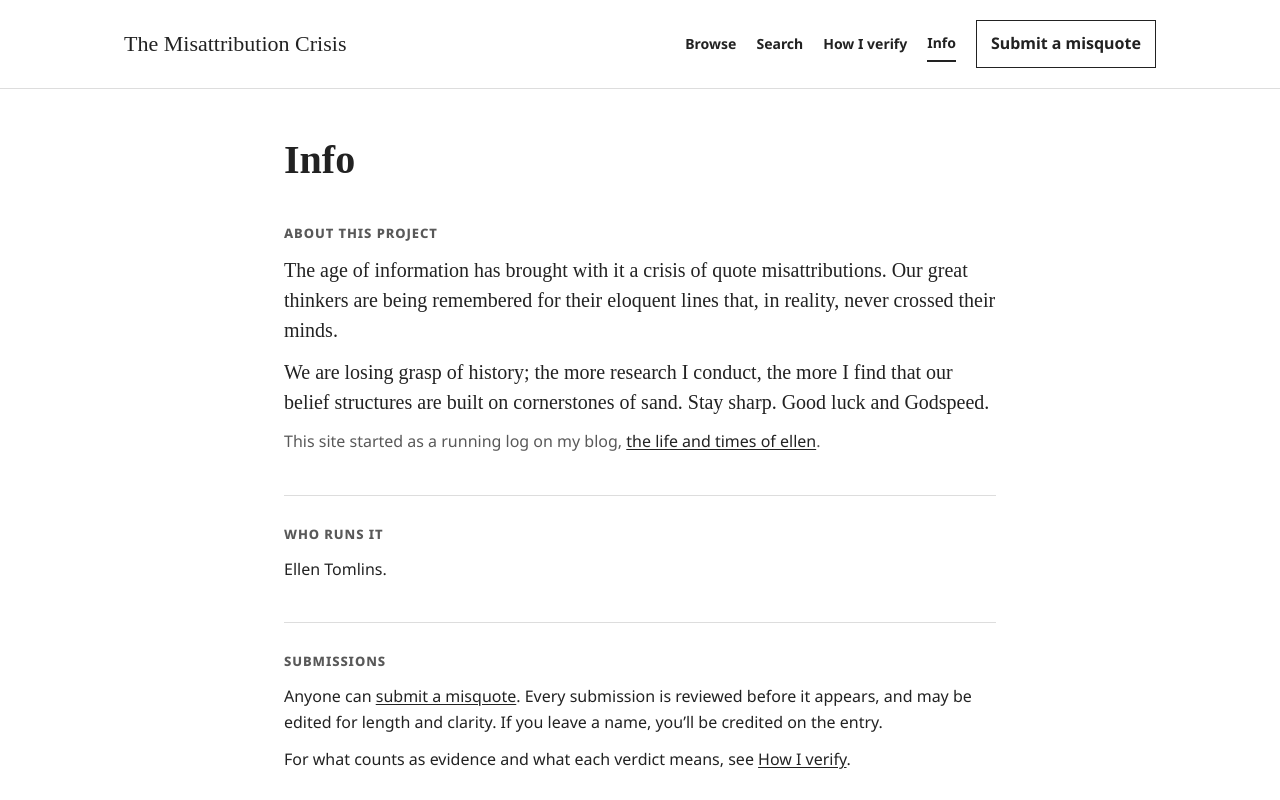
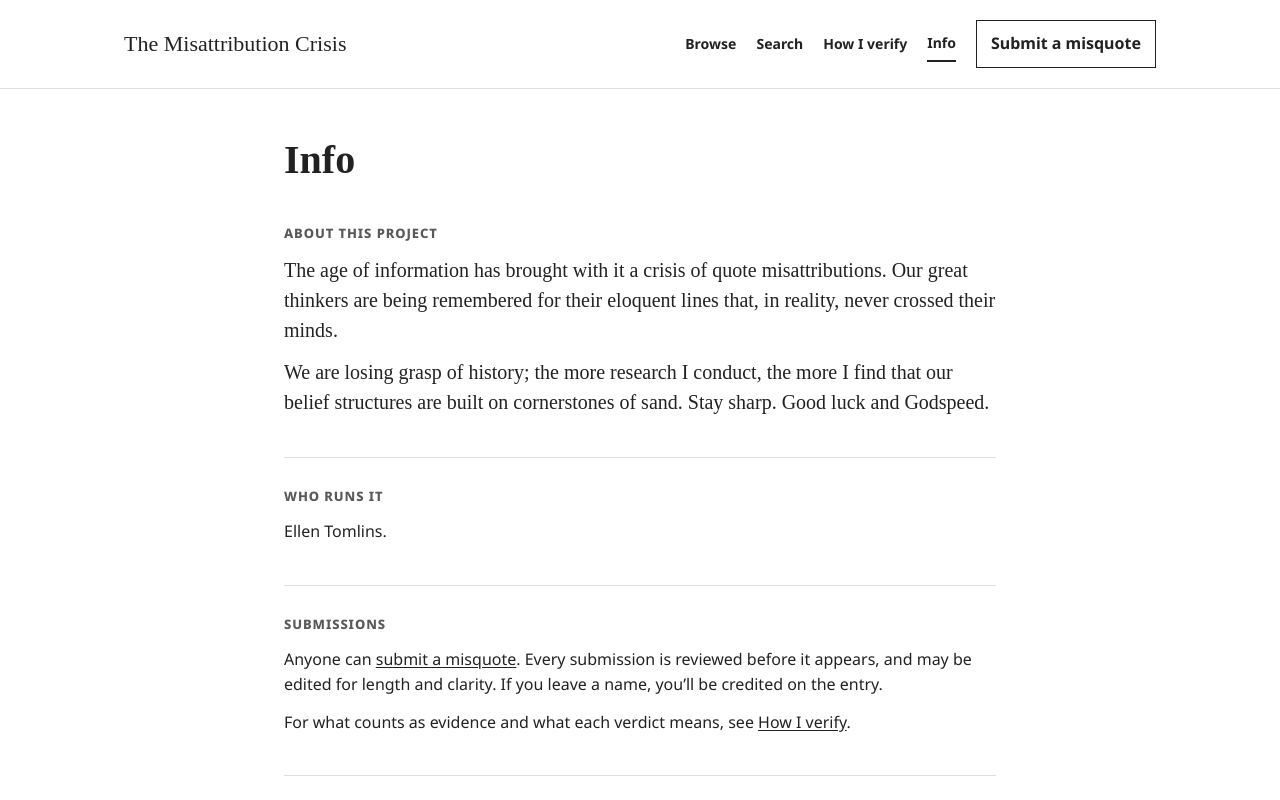
Before and after one commit to etomlins/misattribution-crisis, a Next.js app: page /info in a window 1280 px wide. Shown: the top 800 px of the page. Built offline with nearby package versions, Linux system fonts and the light colour scheme; no server answers.

Commit message:
Remove the blog mention from the Info page
Co-Authored-By: Claude Opus 5.5 <noreply@anthropic.com>
Claude-Session: https://claude.ai/code/session_01X61mzJkPzW6pN85SrghWVh

```diff
--- a/src/app/info/page.tsx
+++ b/src/app/info/page.tsx
@@ -1,6 +1,6 @@
 import type { Metadata } from "next";
 import Link from "next/link";
-import { BLOG_URL, CONTACT_EMAIL } from "@/lib/site";
+import { CONTACT_EMAIL } from "@/lib/site";
 
 export const metadata: Metadata = {
   title: "Info",
@@ -23,9 +23,6 @@ export default function InfoPage() {
         <p style={{ fontFamily: "var(--serif)", fontSize: 20, lineHeight: 1.5 }}>
           We are losing grasp of history; the more research I conduct, the more I find that our belief structures are
           built on cornerstones of sand. Stay sharp. Good luck and Godspeed.
-        </p>
-        <p className="muted">
-          This site started as a running log on my blog, <a href={BLOG_URL}>the life and times of ellen</a>.
         </p>
       </section>
 
```
